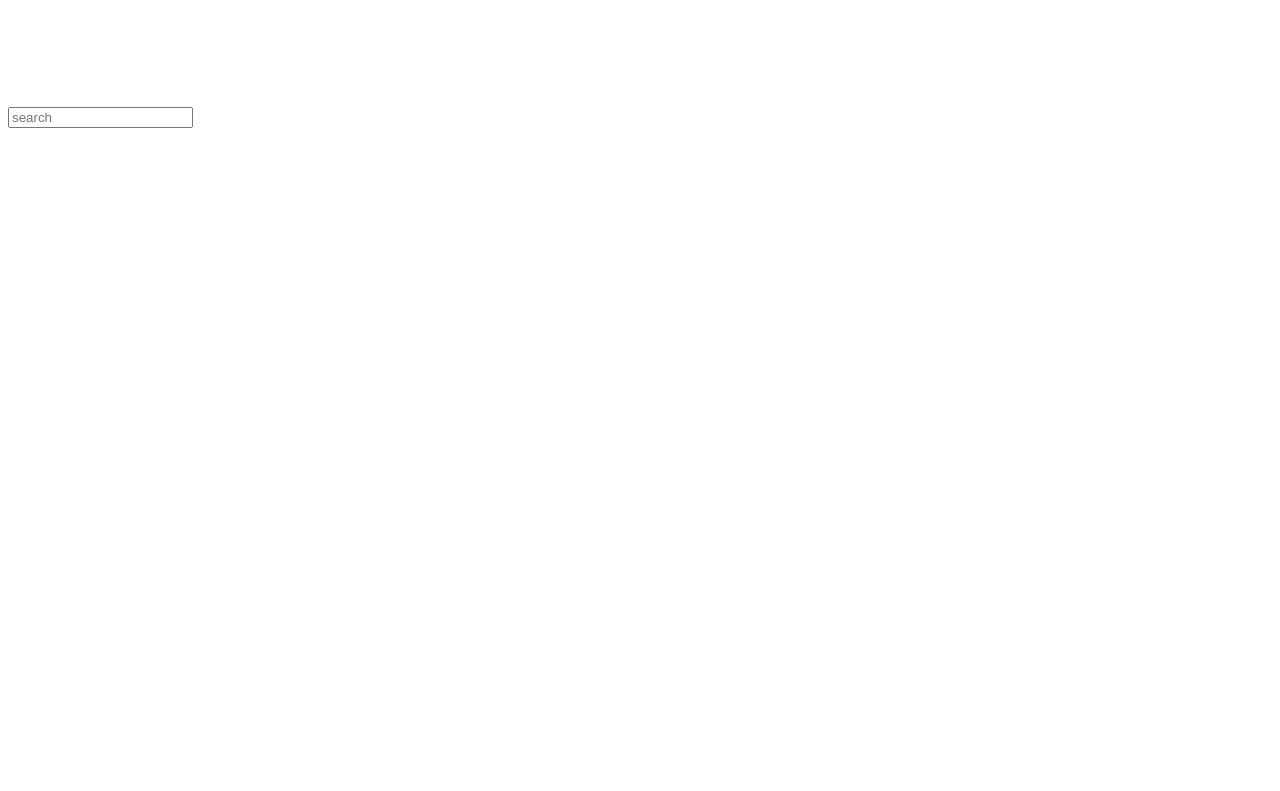
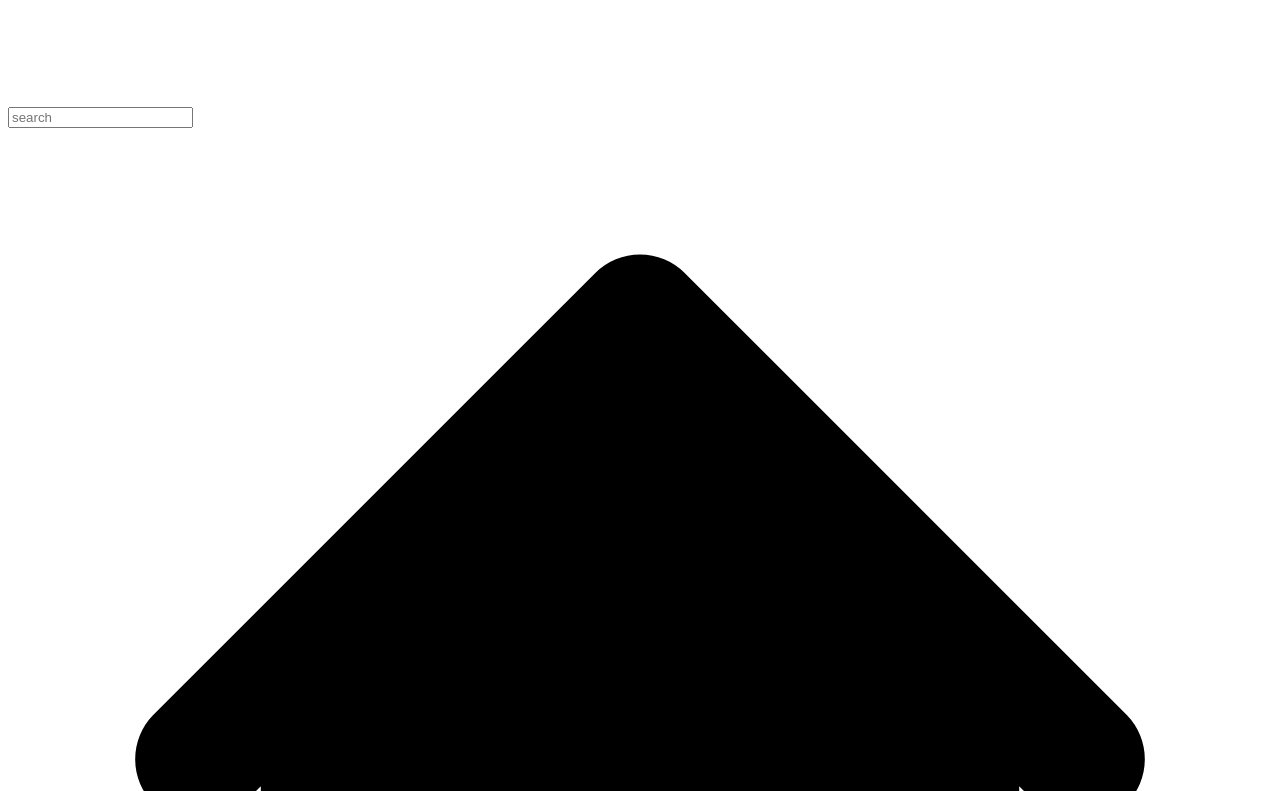
Before and after one commit to jpamata/instagram-clone, a Next.js app: page / in a window 1280 px wide. Shown: the part 1169-1960 px from the top of the page. Before the commit the page ends 1305 px from the top, so only its background shows below. Built offline with nearby package versions, Linux system fonts and the light colour scheme.

Commit message:
home icon

```diff
--- a/components/Header.js
+++ b/components/Header.js
@@ -7,6 +7,8 @@ import {
     PaperAirplaneIcon,
     MenuIcon,
 } from "@heroicons/react/outline";
+import { HomeIcon } from "@heroicons/react/solid";
+
 function Header() {
     return (
         <div>
@@ -49,7 +51,9 @@ function Header() {
                         <input className="bg-gray-50 block w-full pl-10 sm:text-sm border-gray-300 docus:ring-black focus:border-black rounded-md" type="text" placeholder="search" />
                     </div>
                 </div>
+
                 {/* right hand side where i put the profile icons/modals */}
+                <HomeIcon className="h-10 w-10" />
 
             </div>
         </div>
```
